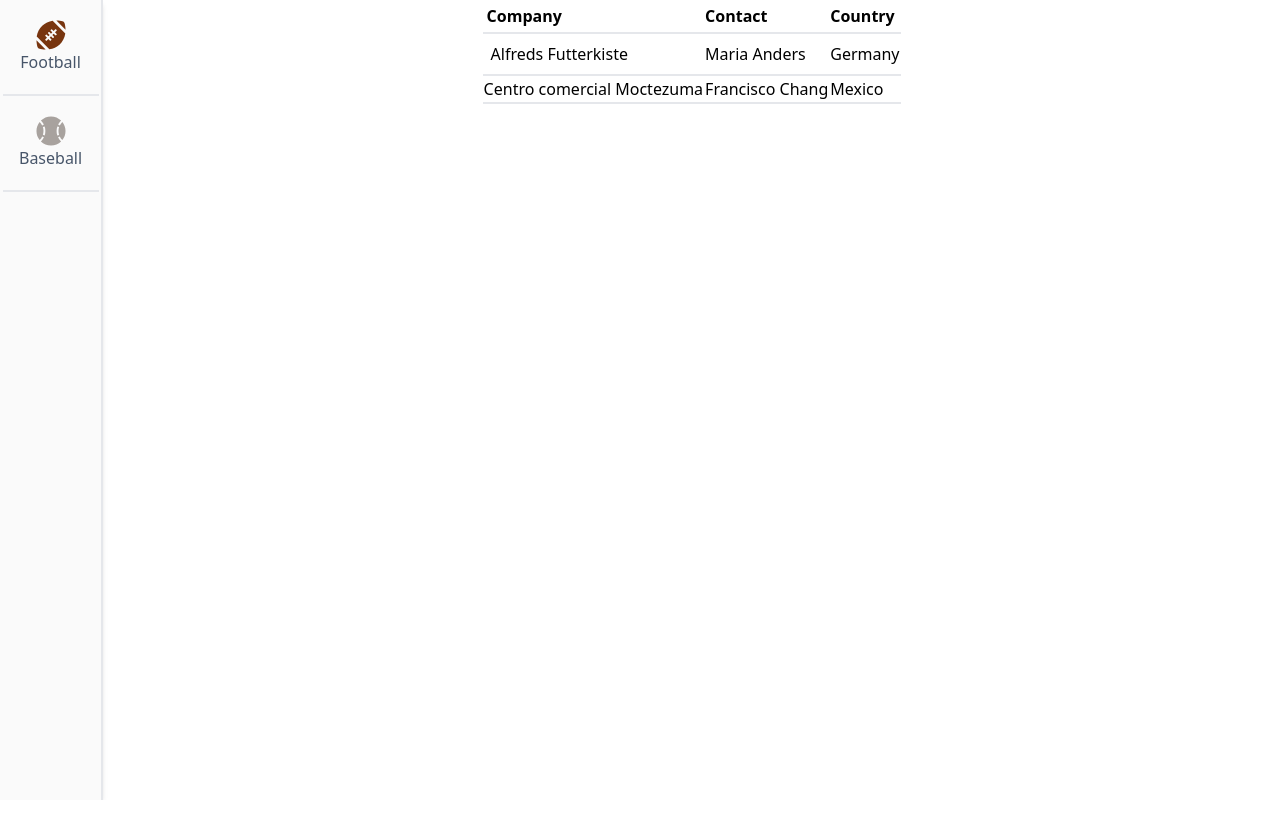
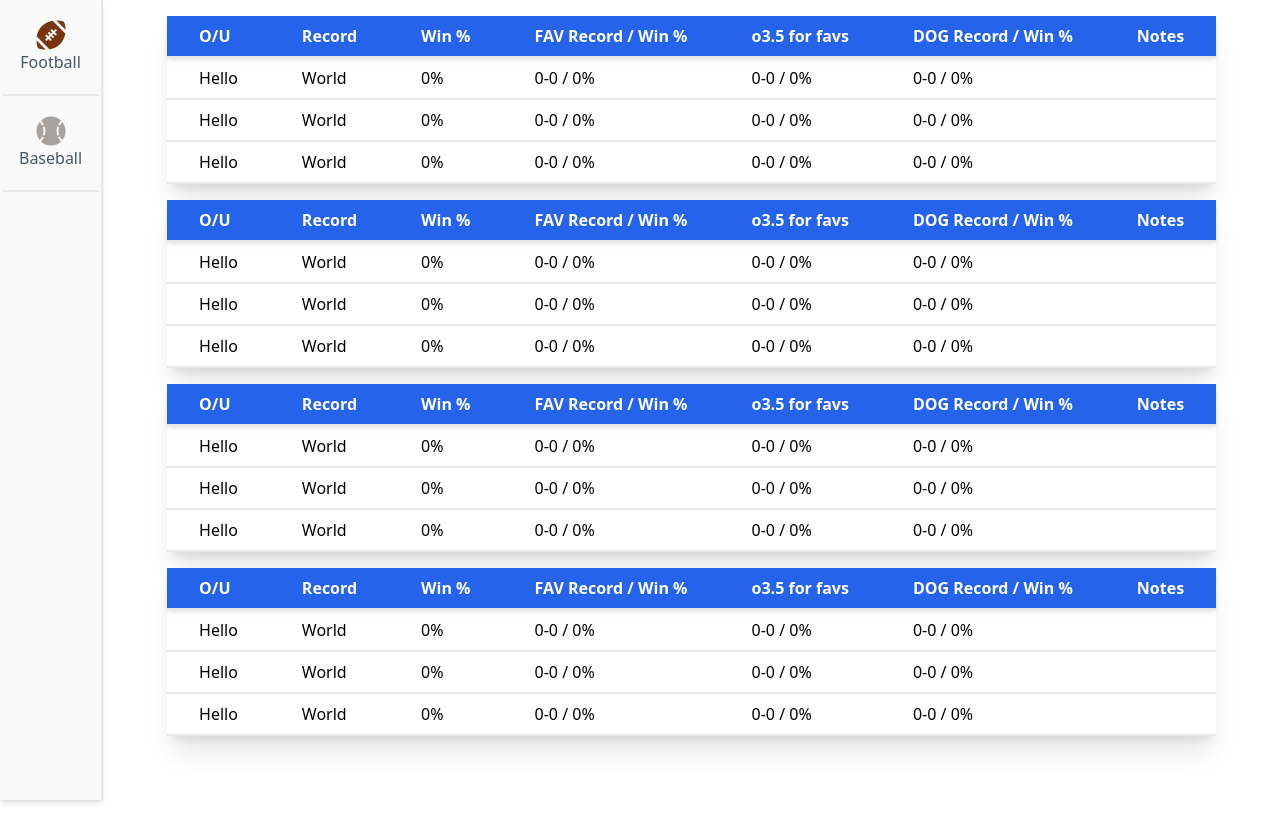
Before and after one commit to devin-gar47/model-portal, a Next.js app: page / in a window 1280 px wide. Before the commit the page ends 800 px from the top, so only its background shows below. Built offline with nearby package versions, Linux system fonts and the light colour scheme.

Commit message:
created table component

```diff
--- /dev/null
+++ b/components/SideNav.tsx
@@ -0,0 +1,20 @@
+import React from 'react'
+import { FaBaseballBall, FaFootballBall } from 'react-icons/fa'
+import MyIcon from './MyIcon'
+
+export default function SideNav() {
+  return (
+    <div className="flex flex-col h-screen bg-neutral-50 w-28 items-center shadow-md border-r-2">
+      <MyIcon
+        Icon={FaFootballBall}
+        sport="Football"
+        iconBackgroundColor="#78350f"
+      />
+      <MyIcon
+        Icon={FaBaseballBall}
+        sport="Baseball"
+        iconBackgroundColor="#a8a29e"
+      />
+    </div>
+  )
+}
--- /dev/null
+++ b/components/SportsTable.tsx
@@ -0,0 +1,72 @@
+import React from 'react'
+import { Column, useTable } from 'react-table'
+import { ColumnType, DataType } from '../utils/types/types'
+
+interface Props {
+    columns: Column<ColumnType>[];
+    data: readonly ColumnType[];
+}
+
+const SportsTable: React.FC<Props> = ({columns, data}) => {
+    const { getTableProps, getTableBodyProps, headerGroups, rows, prepareRow } =
+    useTable({ columns, data })
+
+    return (
+        <div className="mt-4">
+          <table {...getTableProps()} className='border-white shadow-xl bg-white-200'>
+            <thead className='bg-blue-600 text-white shadow-md'>
+              {
+                // Loop over the header rows
+                headerGroups.map((headerGroup) => (
+                  // Apply the header row props
+                  <tr {...headerGroup.getHeaderGroupProps()} className='text-left border-b-2'>
+                    {
+                      // Loop over the headers in each row
+                      headerGroup.headers.map((column) => (
+                        // Apply the header cell props
+                        <th {...column.getHeaderProps()} className='px-8 py-2'>
+                          {
+                            // Render the header
+                            column.render('Header')
+                          }
+                        </th>
+                      ))
+                    }
+                  </tr>
+                ))
+              }
+            </thead>
+            <tbody {...getTableBodyProps()}>
+              {
+                // Loop over the table rows
+                rows.map((row) => {
+                  // Prepare the row for display
+                  prepareRow(row)
+                  return (
+                    // Apply the row props
+                    <tr {...row.getRowProps()} className='text-left border-b-2'>
+                      {
+                        // Loop over the rows cells
+                        row.cells.map((cell) => {
+                          // Apply the cell props
+                          return (
+                            <td {...cell.getCellProps()} className="px-8 py-2">
+                              {
+                                // Render the cell contents
+                                cell.render('Cell')
+                              }
+                            </td>
+                          )
+                        })
+                      }
+                    </tr>
+                  )
+                })
+              }
+            </tbody>
+          </table>
+        </div>
+    )
+}
+
+export default SportsTable;
--- a/pages/index.tsx
+++ b/pages/index.tsx
@@ -1,43 +1,91 @@
 import type { NextPage } from 'next'
-import { FaBaseballBall, FaFootballBall } from 'react-icons/fa'
-import MyIcon from '../components/MyIcon'
+import { useMemo } from 'react'
+import { Column, useTable } from 'react-table'
+import SideNav from '../components/SideNav'
+import SportsTable from '../components/SportsTable'
+import { ColumnType, DataType } from '../utils/types/types'
 
 const Home: NextPage<{}, {}> = () => {
+
+  const data = useMemo<DataType[]>(
+    () => [
+      {
+        ou: 'Hello',
+        record: 'World',
+        winPercentage: '0%',
+        favRecord: '0-0 / 0%',
+        overFavs: '0-0 / 0%',
+        dogRecord: '0-0 / 0%',
+        notes: ''
+      },
+      {
+        ou: 'Hello',
+        record: 'World',
+        winPercentage: '0%',
+        favRecord: '0-0 / 0%',
+        overFavs: '0-0 / 0%',
+        dogRecord: '0-0 / 0%',
+        notes: ''
+      },
+      {
+        ou: 'Hello',
+        record: 'World',
+        winPercentage: '0%',
+        favRecord: '0-0 / 0%',
+        overFavs: '0-0 / 0%',
+        dogRecord: '0-0 / 0%',
+        notes: ''
+      },
+    ],
+    []
+  )
+
+  const columns = useMemo<Column<ColumnType>[]>(
+    () => [
+      {
+        Header: 'O/U',
+        accessor: 'ou', // accessor is the "key" in the data
+      },
+      {
+        Header: 'Record',
+        accessor: 'record', // accessor is the "key" in the data
+      },
+      {
+        Header: 'Win %',
+        accessor: 'winPercentage', // accessor is the "key" in the data
+      },
+      {
+        Header: 'FAV Record / Win %',
+        accessor: 'favRecord', // accessor is the "key" in the data
+      },
+      {
+        Header: 'o3.5 for favs',
+        accessor: 'overFavs', // accessor is the "key" in the data
+      },
+      {
+        Header: 'DOG Record / Win %',
+        accessor: 'dogRecord', // accessor is the "key" in the data
+      },
+      {
+        Header: 'Notes',
+        accessor: 'notes',
+      },
+    ],
+    []
+  )
+
+
   return (
     <div className="flex">
-      <div className="flex flex-col h-screen bg-neutral-50  w-28 items-center shadow-md border-r-2">
-        <MyIcon
-          Icon={FaFootballBall}
-          sport="Football"
-          iconBackgroundColor="#78350f"
-        />
-        <MyIcon
-          Icon={FaBaseballBall}
-          sport="Baseball"
-          iconBackgroundColor="#a8a29e"
-        />
-      </div>
+      <SideNav />
 
-      <div className="flex justify-center w-screen">
-        <div>
-          <table>
-            <tr className="text-left border-b-2">
-              <th className='p-1'>Company</th>
-              <th>Contact</th>
-              <th>Country</th>
-            </tr>
-            <tr className="text-left border-b-2">
-              <td className='p-2'>Alfreds Futterkiste</td>
-              <td>Maria Anders</td>
-              <td>Germany</td>
-            </tr>
-            <tr className="text-left border-b-2">
-              <td>Centro comercial Moctezuma</td>
-              <td>Francisco Chang</td>
-              <td>Mexico</td>
-            </tr>
-          </table>
-        </div>
+      <div className="flex flex-col items-center h-screen w-screen overflow-y-auto mb-8">
+
+        <SportsTable columns={columns} data={data} />
+        <SportsTable columns={columns} data={data} />
+        <SportsTable columns={columns} data={data} />
+        <SportsTable columns={columns} data={data} />
+
       </div>
     </div>
   )
--- /dev/null
+++ b/utils/types/types.tsx
@@ -0,0 +1,26 @@
+import { type } from "os"
+
+interface DataType {
+    ou: string;
+    record: string;
+    winPercentage: string;
+    favRecord: string;
+    overFavs: string;
+    dogRecord: string;
+    notes: string
+  }[]
+
+  interface ColumnType {
+    ou: string;
+    record: string;
+    winPercentage: string;
+    favRecord: string;
+    overFavs: string;
+    dogRecord: string;
+    notes: string;
+  }
+
+  export type {
+      DataType,
+      ColumnType
+  }
```
